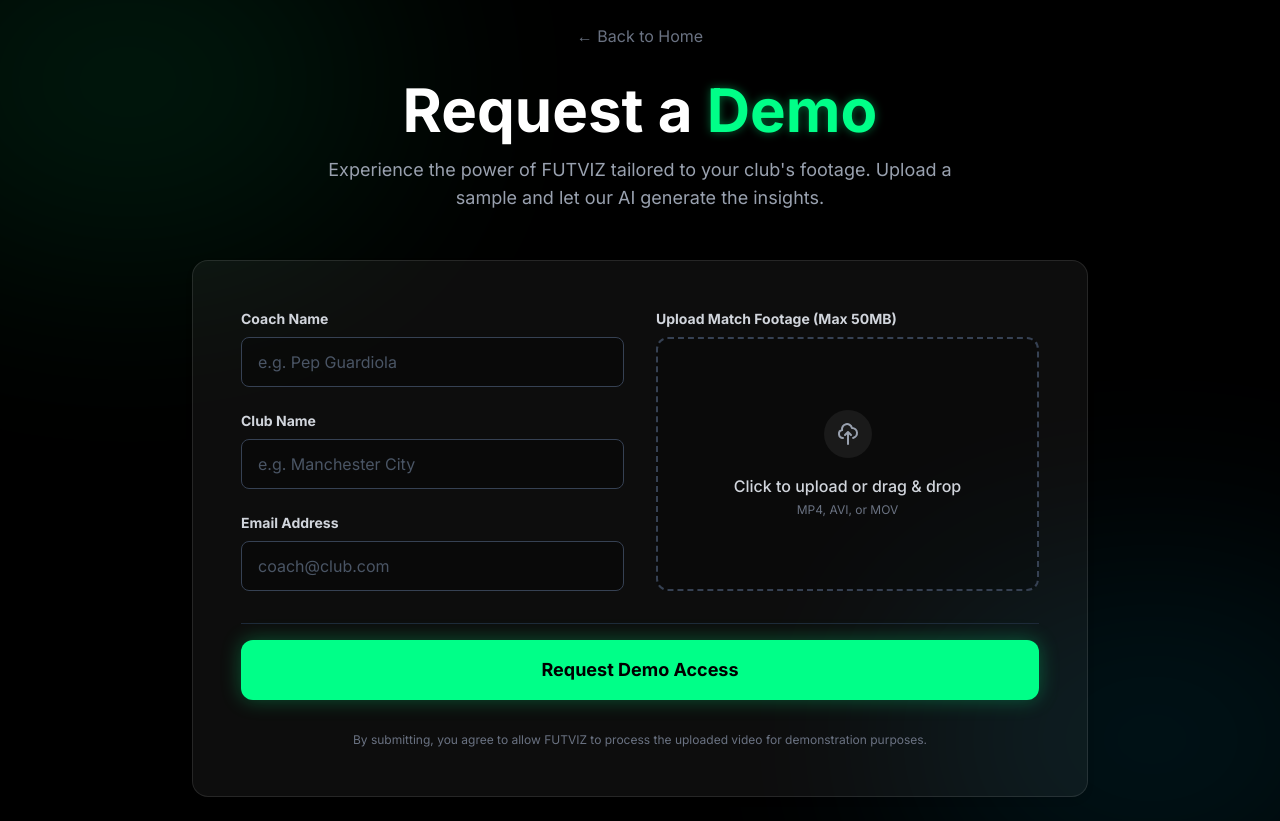
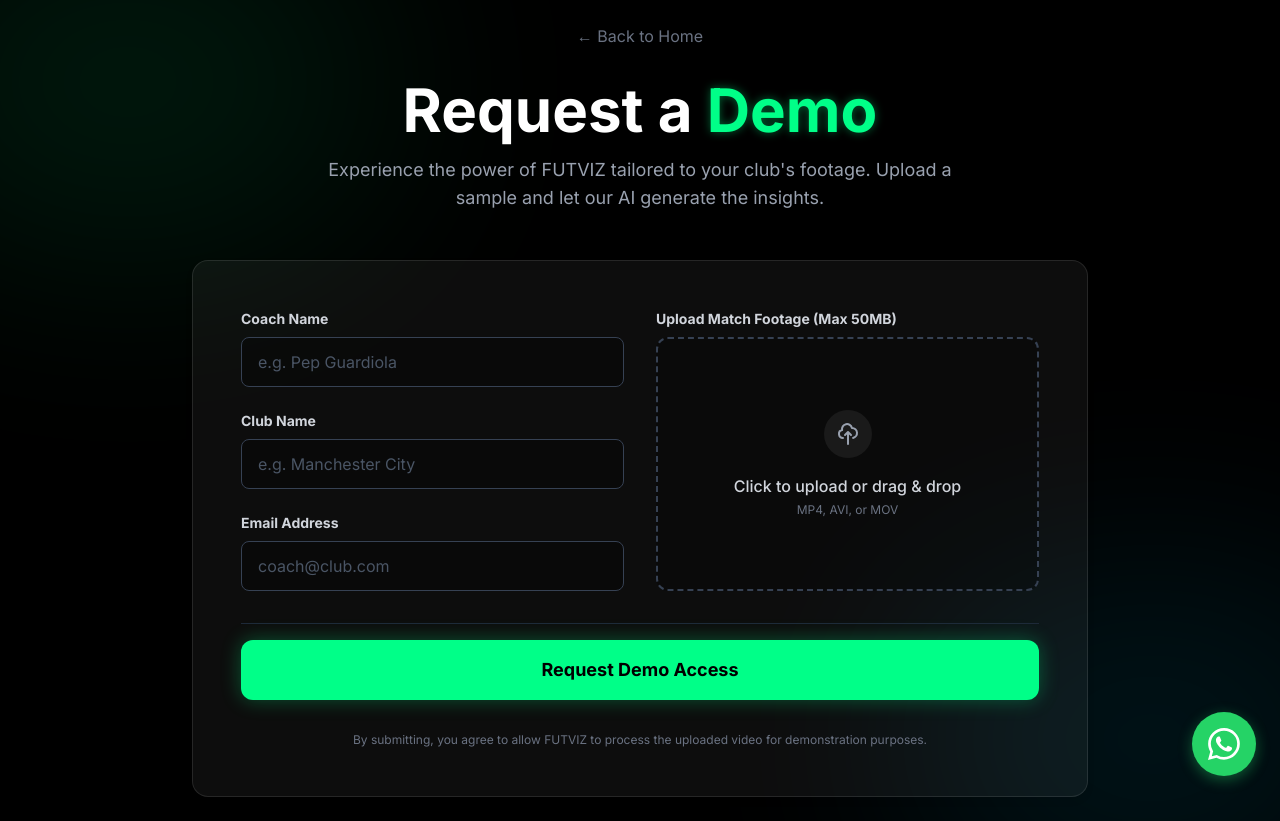
Before and after one commit to haider6789/Futviz, a Next.js app: page /demo in a window 1280 px wide. Built offline with nearby package versions, Linux system fonts and the light colour scheme; no server answers.

Commit message:
Add and fix WhatsApp floating button

```diff
--- /dev/null
+++ b/app/components/WhatsAppButton.tsx
@@ -0,0 +1,35 @@
+import React from 'react';
+
+export default function WhatsAppButton() {
+  // Replace with your actual WhatsApp number including country code, e.g., '1234567890'
+  const phoneNumber = '923308168766';
+  const message = 'Hello, I would like to know more about FUTVIZ.';
+  const whatsappUrl = `https://wa.me/${phoneNumber}?text=${encodeURIComponent(message)}`;
+
+  return (
+    <a
+      href={whatsappUrl}
+      target="_blank"
+      rel="noopener noreferrer"
+      className="fixed bottom-4 right-4 md:bottom-6 md:right-6 bg-[#25D366] text-white p-3 md:p-4 rounded-full shadow-[0_4px_14px_0_rgba(37,211,102,0.39)] hover:bg-[#128C7E] active:scale-95 md:hover:scale-110 transition-all duration-300 z-[9999] group flex items-center justify-center cursor-pointer"
+      aria-label="Contact us on WhatsApp"
+    >
+      <svg
+        xmlns="http://www.w3.org/2000/svg"
+        width="28"
+        height="28"
+        fill="currentColor"
+        viewBox="0 0 16 16"
+        className="md:w-8 md:h-8"
+      >
+        <path d="M13.601 2.326A7.854 7.854 0 0 0 7.994 0C3.627 0 .068 3.558.064 7.926c0 1.399.366 2.76 1.057 3.965L0 16l4.204-1.102a7.933 7.933 0 0 0 3.79.965h.004c4.368 0 7.926-3.558 7.93-7.93A7.898 7.898 0 0 0 13.6 2.326zM7.994 14.521a6.573 6.573 0 0 1-3.356-.92l-.24-.144-2.494.654.666-2.433-.156-.251a6.56 6.56 0 0 1-1.007-3.505c0-3.626 2.957-6.584 6.591-6.584a6.56 6.56 0 0 1 4.66 1.931 6.557 6.557 0 0 1 1.928 4.66c-.004 3.639-2.961 6.592-6.592 6.592zm3.615-4.934c-.197-.099-1.17-.578-1.353-.646-.182-.065-.315-.099-.445.099-.133.197-.513.646-.627.775-.114.133-.232.148-.43.05-.197-.1-.836-.308-1.592-.985-.59-.525-.985-1.175-1.103-1.372-.114-.198-.011-.304.088-.403.087-.088.197-.232.296-.346.1-.114.133-.198.198-.33.065-.134.034-.248-.015-.347-.05-.099-.445-1.076-.612-1.47-.16-.389-.323-.335-.445-.34-.114-.007-.247-.007-.38-.007a.729.729 0 0 0-.529.247c-.182.198-.691.677-.691 1.654 0 .977.71 1.916.81 2.049.098.133 1.394 2.132 3.383 2.992.47.205.84.326 1.129.418.475.152.904.129 1.246.08.38-.058 1.171-.48 1.338-.943.164-.464.164-.86.114-.943-.049-.084-.182-.133-.38-.232z"/>
+      </svg>
+      {/* Tooltip - Hidden on mobile to prevent touch issues */}
+      <span className="hidden md:block absolute right-full mr-4 bg-[#1a1a1a] border border-gray-800 text-gray-300 text-sm font-medium px-4 py-2 rounded-lg opacity-0 group-hover:opacity-100 transition-opacity duration-300 pointer-events-none whitespace-nowrap shadow-xl">
+        Chat with us
+        {/* Tooltip Arrow */}
+        <div className="absolute top-1/2 -right-1.5 -translate-y-1/2 w-3 h-3 bg-[#1a1a1a] border-t border-r border-gray-800 transform rotate-45"></div>
+      </span>
+    </a>
+  );
+}
--- a/app/layout.tsx
+++ b/app/layout.tsx
@@ -1,6 +1,7 @@
 import type { Metadata } from "next";
 import { Inter } from "next/font/google";
 import "./globals.css";
+import WhatsAppButton from "./components/WhatsAppButton";
 
 const inter = Inter({
   variable: "--font-inter",
@@ -22,6 +23,7 @@
     <html lang="en">
       <body className={`${inter.variable} antialiased bg-background text-foreground`}>
         {children}
+        <WhatsAppButton />
       </body>
     </html>
   );
```
